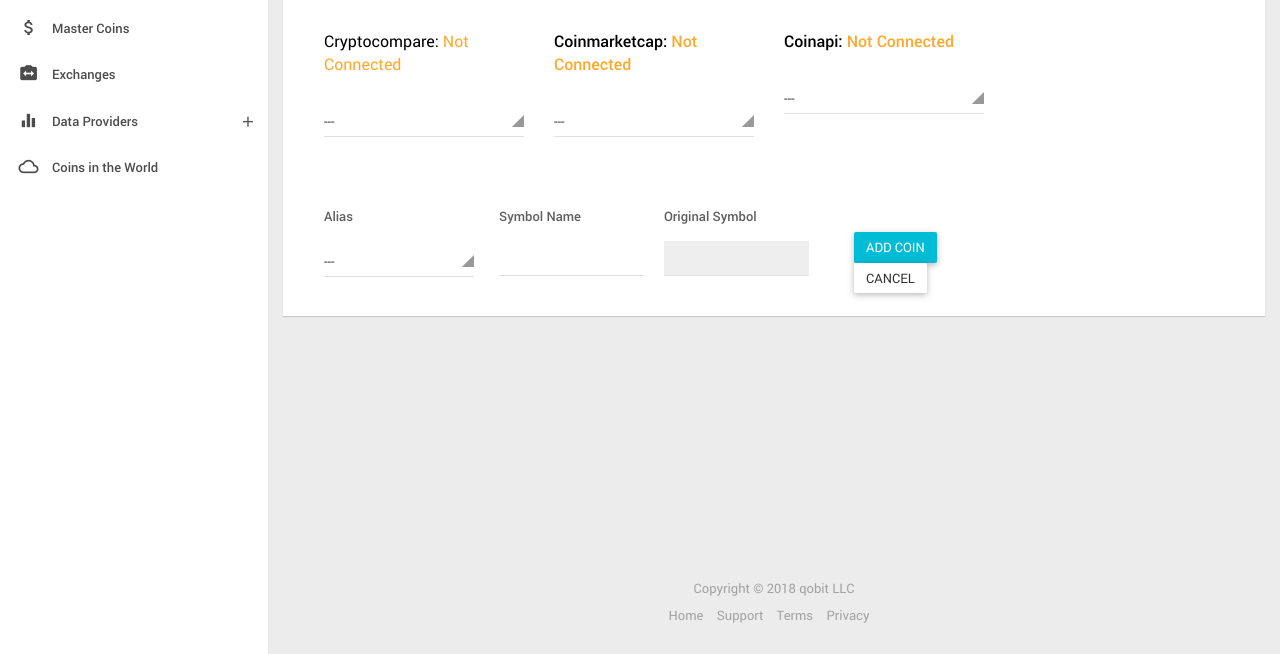
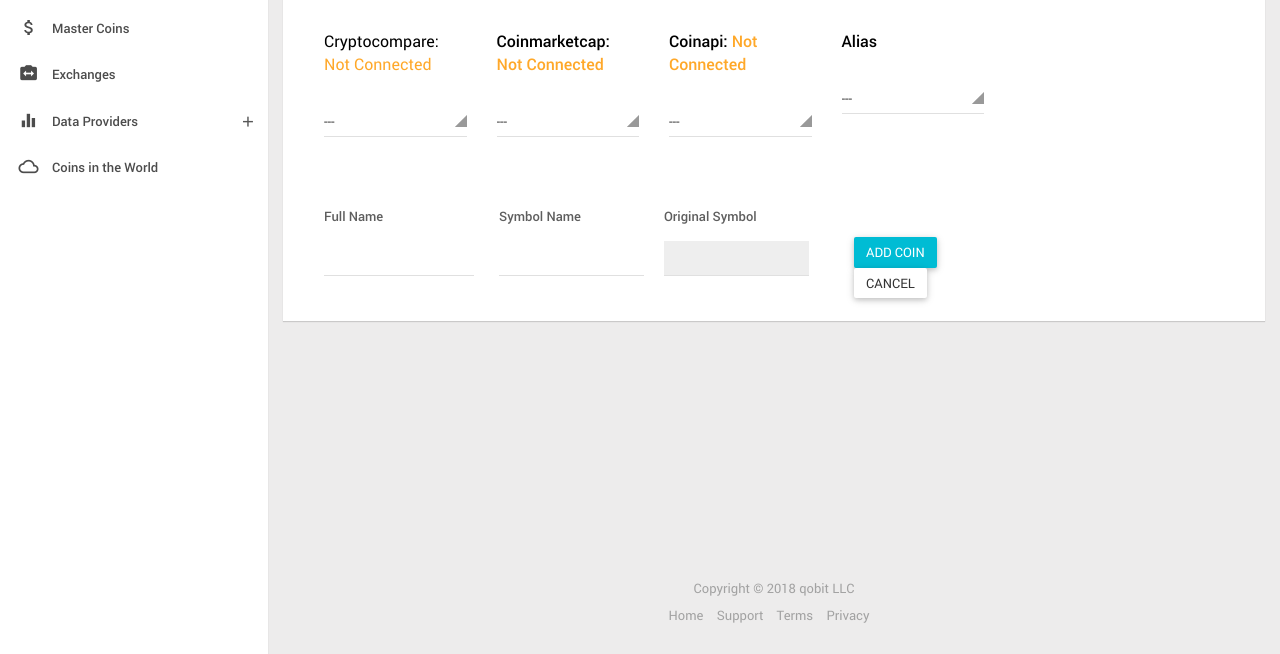
Before and after one commit to bytes-lab/cryptocurrency-cms, a Django app: template templates/add_coin.html in a window 1280 px wide. Shown: the part 146-800 px from the top of the page. Run offline with Django 3.2, Linux system fonts and the light colour scheme; the template is opened without the code that fills it, so the values that code supplies are empty; some libraries are stand-ins or nearby versions.

Commit message:
revise attach coin with full name

```diff
--- a/templates/add_coin.html
+++ b/templates/add_coin.html
@@ -21,7 +21,7 @@
                     <div class="col-md-9 p-t-10">
                         <form action="" method="POST">
                             {% csrf_token %}
-                            <div class="col-sm-4 m-b-25">
+                            <div class="col-sm-3 m-b-25">
                                 <p class="f-400 m-b-15 c-black f-16">Cryptocompare:
                                     {% if coin.is_master and coin.cryptocompare %}
                                         <span class="text-success">Connected ({{coin.cryptocompare}})</span>
@@ -50,7 +50,7 @@
                                     {% endif %}
                                 </p>
                             </div>
-                            <div class="col-sm-4 m-b-25">
+                            <div class="col-sm-3 m-b-25">
                                 <p class="f-500 m-b-15 c-black f-16">Coinmarketcap:
                                     {% if coin.is_master and coin.coinmarketcap %}
                                         <span class="text-success">Connected ({{coin.coinmarketcap}})</span>
@@ -79,7 +79,7 @@
                                     {% endif %}
                                 </p>
                             </div>
-                            <div class="col-sm-4 m-b-25">
+                            <div class="col-sm-3 m-b-25">
                                 <p class="f-500 m-b-15 c-black f-16">Coinapi:
                                     {% if coin.is_master and coin.coinapi %}
                                         <span class="text-success">Connected ({{coin.coinapi}})</span>
@@ -108,15 +108,21 @@
                                     {% endif %}
                                 </p>
                             </div>
+                            <div class="col-md-3 m-b-25">
+                                <p class="f-500 m-b-15 c-black f-16">Alias</p>
+                                <select class="selectpicker m-t-15" data-live-search="true" name="alias">
+                                    <option value="">---</option>
+                                    {% for ii in coins %}
+                                        <option {% if ii.id == coin.alias_id %} selected {% endif %} value="{{ ii.id }}">{{ ii.symbol }} ( {{ ii.original_symbol }} )</option>
+                                    {% endfor %}
+                                </select>
+                            </div>
                             <div class="col-sm-12 p-t-25">
                                 <div class="col-md-3 p-0 p-r-15">
-                                    <label>Alias</label>
-                                    <select class="selectpicker m-t-15" data-live-search="true" name="alias">
-                                        <option value="">---</option>
-                                        {% for ii in coins %}
-                                            <option {% if ii.id == coin.alias_id %} selected {% endif %} value="{{ ii.id }}">{{ ii.symbol }} ( {{ ii.original_symbol }} )</option>
-                                        {% endfor %}
-                                    </select>
+                                    <div class="form-group fg-line">
+                                        <label>Full Name</label>
+                                        <input type="text" class="form-control m-t-10" name="full_name" value="{{ full_name }}">
+                                    </div>
                                 </div>
                                 <div class="col-md-3 p-r-10 p-l-10">
                                     <div class="form-group fg-line">
@@ -130,7 +136,7 @@
                                         <input type="text" class="form-control m-t-10" readonly="" value="{% if coin.original_symbol %} {{ coin.original_symbol }} {% else %} {{ coin }} {% endif %}">
                                     </div>
                                 </div>
-                                <div class="col-md-3 p-l-25 p-t-25">
+                                <div class="col-md-3 p-l-25 p-t-25 m-t-5">
                                     <button class="btn btn-info waves-effect m-l-10">Add Coin</button>
                                     <a class="btn btn-default waves-effect m-l-10" href="#" onclick="javascript: window.history.back();">Cancel</a>
                                 </div>
```
Also changed, not shown: general/views.py (+17 -1 lines).
